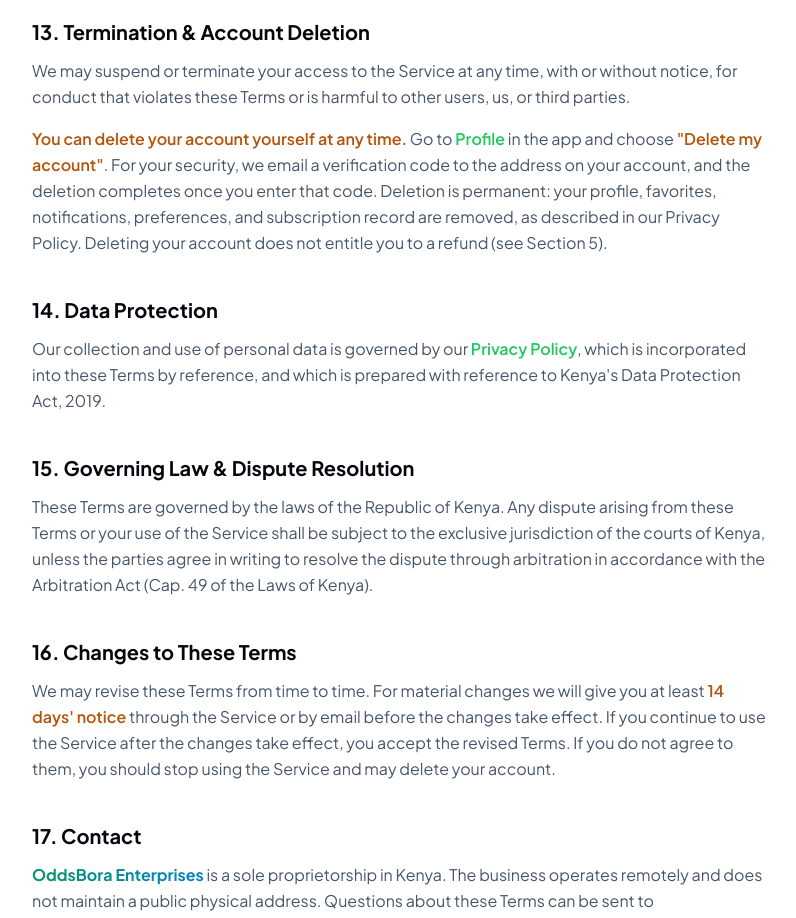
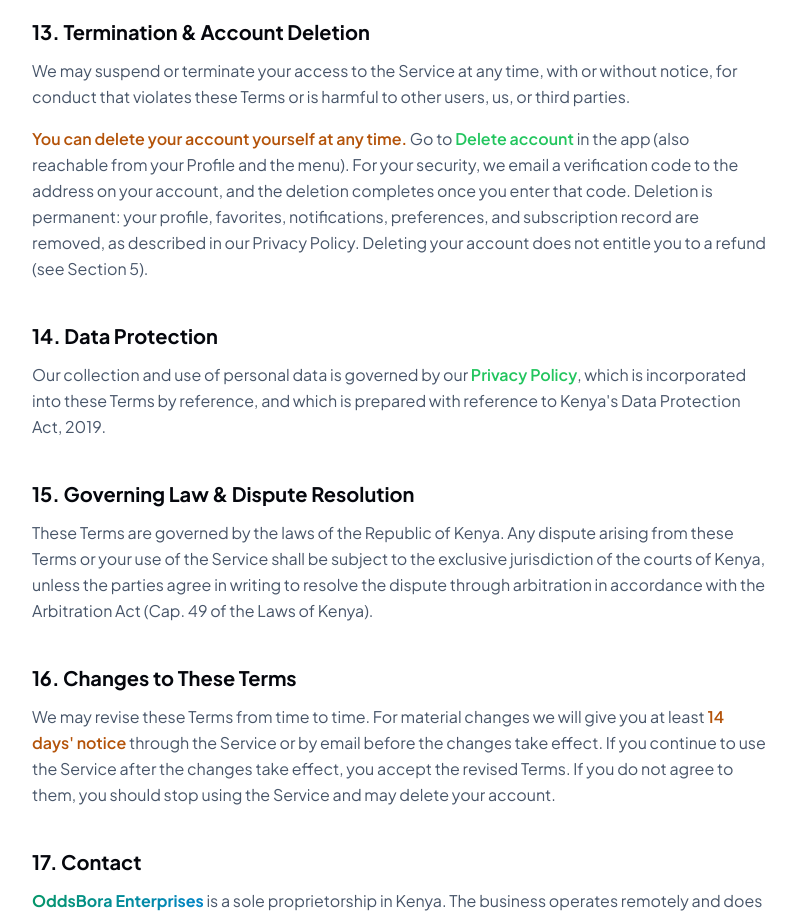
Before and after one commit to oddsbora-project/oddsbora, a React (Vite) app: page /terms-of-service in a window 1280 px wide. Shown: the part 4020-4938 px from the top of the page, without its empty margins (240-1036 px from the left). Built offline with nearby package versions, Linux system fonts and the light colour scheme; no server answers.

Commit message:
Update TermsOfService.tsx

```diff
--- a/src/pages/public/TermsOfService.tsx
+++ b/src/pages/public/TermsOfService.tsx
@@ -253,10 +253,10 @@ export default function TermsOfService() {
       </P>
       <P>
         <Key>You can delete your account yourself at any time.</Key> Go to{' '}
-        <a href="/profile#delete-account" className="text-signal-green font-semibold hover:underline">
-          Profile
+        <a href="/delete-account" className="text-signal-green font-semibold hover:underline">
+          Delete account
         </a>{' '}
-        in the app and choose <Key>"Delete my account"</Key>. For your security, we email a verification code to
+        in the app (also reachable from your Profile and the menu). For your security, we email a verification code to
         the address on your account, and the deletion completes once you enter that code. Deletion is permanent:
         your profile, favorites, notifications, preferences, and subscription record are removed, as described in
         our Privacy Policy. Deleting your account does not entitle you to a refund (see Section 5).
```
